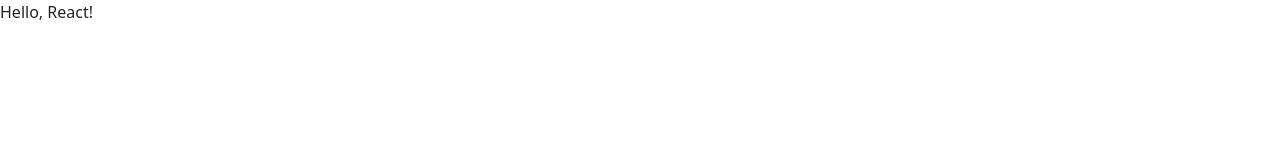
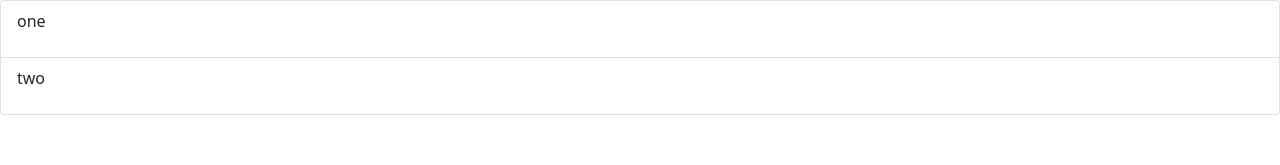
Before and after one commit to AnnLP2/homeworks_JS, a React (Create React App) app: page / in a window 1280 px wide. Shown: the top 165 px of the page. Built offline with nearby package versions, Linux system fonts and the light colour scheme.

Commit message:
hw_82 resolved

```diff
--- a/src/App.jsx
+++ b/src/App.jsx
@@ -1,5 +1,14 @@
+import ListGroup from "./components/ListGroup";
+
 function App() {
-  return <div className="App">Hello, React!</div>;
+  return (
+    <div className="App">
+      <ListGroup>
+        <p>one</p>
+        <p>two</p>
+      </ListGroup>
+    </div>
+  );
 }
 
 export default App;
--- /dev/null
+++ b/src/components/ListGroup.jsx
@@ -0,0 +1,20 @@
+import React from "react";
+import PropTypes from "prop-types";
+
+class ListGroup extends React.Component {
+  render() {
+    const { children } = this.props;
+    return (
+      <ul className="list-group">
+        {React.Children.map(children, (child) => (
+          <li className="list-group-item">{child}</li>
+        ))}
+      </ul>
+    );
+  }
+}
+
+ListGroup.propTypes = {
+  children: PropTypes.node.isRequired,
+};
+export default ListGroup;
```
Also changed, not shown: 1 other file (tests, documents, lock files or other folders).
